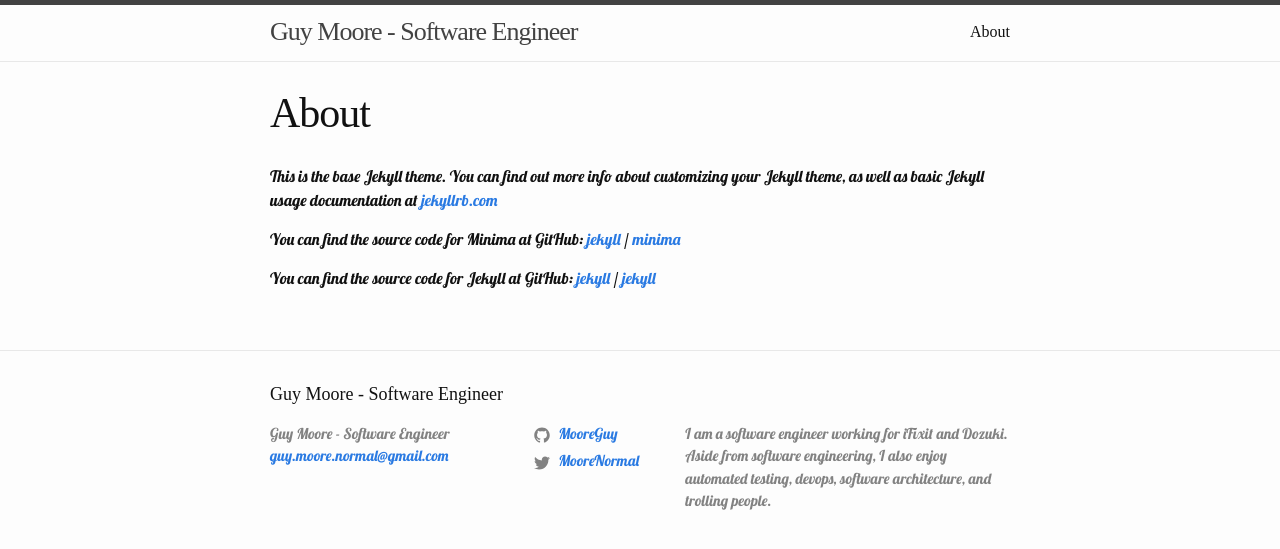
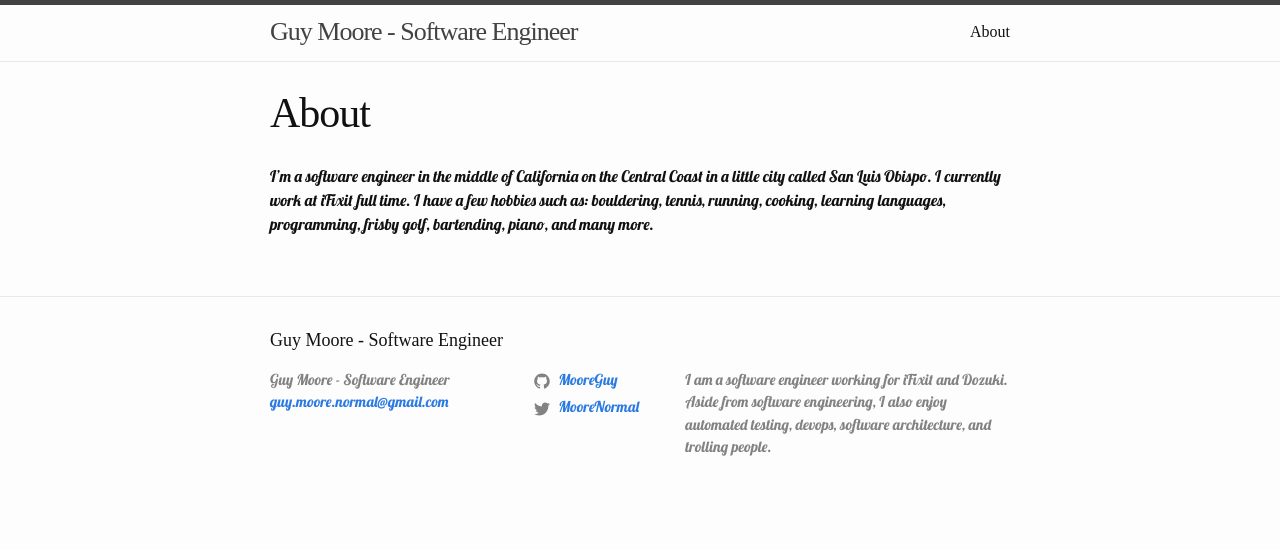
Before and after one commit to MooreGuy/personal-website, a Jekyll site: the page built from portfolio/about.md, in a window 1280 px wide. Shown: the top 549 px of the page. Built offline with Jekyll 4.4.1, drawn with Linux system fonts in a browser that asks for light colours; some web fonts are replaced.

Commit message:
Update about

```diff
--- a/portfolio/about.md
+++ b/portfolio/about.md
@@ -4,15 +4,4 @@ title: About
 permalink: /about/
 ---
 
-This is the base Jekyll theme. You can find out more info about customizing your Jekyll theme, as well as basic Jekyll usage documentation at [jekyllrb.com](https://jekyllrb.com/)
-
-You can find the source code for Minima at GitHub:
-[jekyll][jekyll-organization] /
-[minima](https://github.com/jekyll/minima)
-
-You can find the source code for Jekyll at GitHub:
-[jekyll][jekyll-organization] /
-[jekyll](https://github.com/jekyll/jekyll)
-
-
-[jekyll-organization]: https://github.com/jekyll
+I'm a software engineer in the middle of California on the Central Coast in a little city called San Luis Obispo. I currently work at iFixit full time. I have a few hobbies such as: bouldering, tennis, running, cooking, learning languages, programming, frisby golf, bartending, piano, and many more.
```
